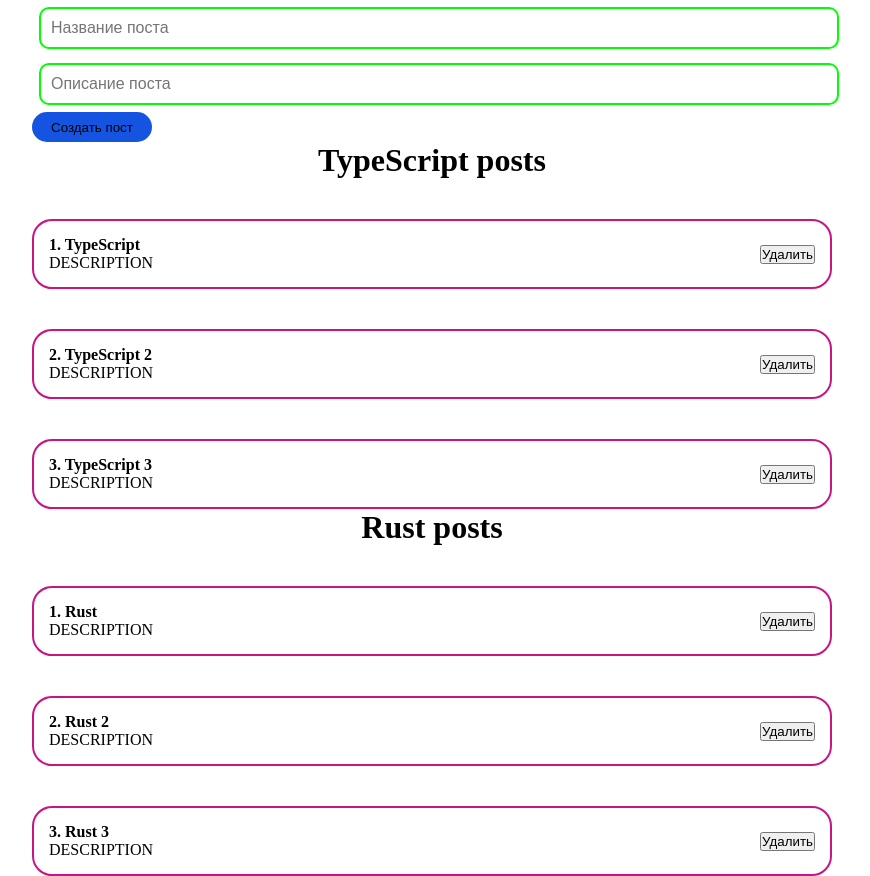
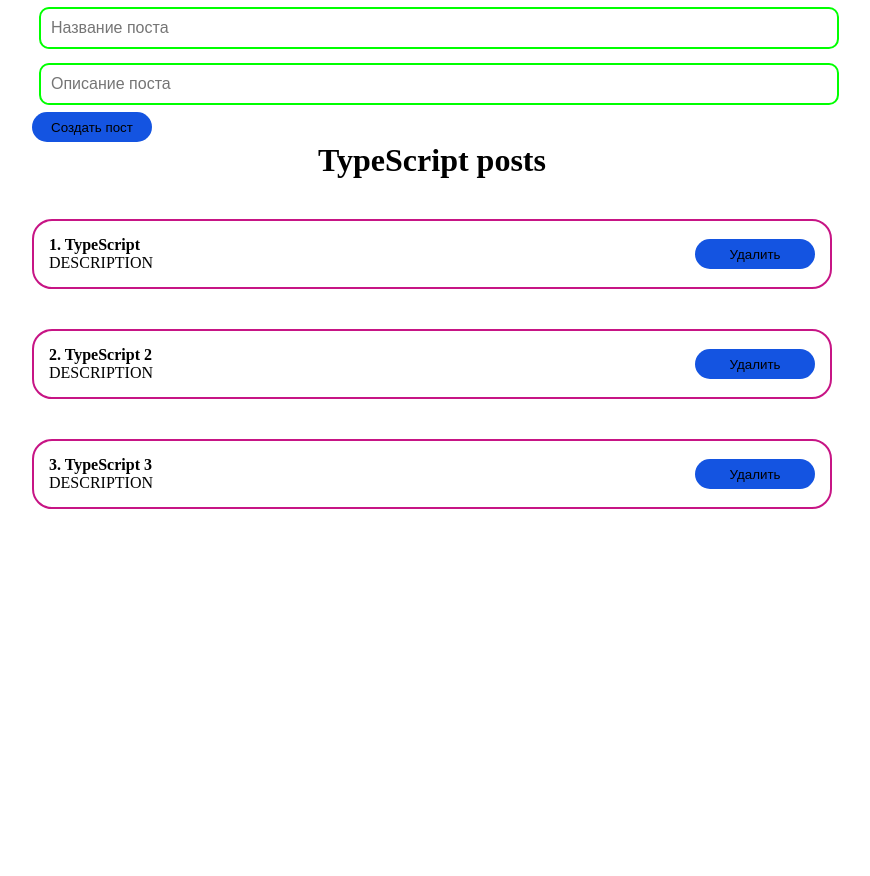
Before and after one commit to FarayW/react-learn-app, a React (Create React App) app: page / in a window 1280 px wide. Shown: the whole page, without its empty margins (208-1078 px from the left). After the commit the page ends 800 px from the top, so only its background shows below. Built offline with nearby package versions, Linux system fonts and the light colour scheme.

Commit message:
add posts funcitonal

```diff
--- a/src/App.js
+++ b/src/App.js
@@ -12,22 +12,39 @@
         {id: 3, title: 'TypeScript 3', content: 'DESCRIPTION'},
     ]);
 
-    const [posts2, setPosts2] = React.useState([
-        {id: 1, title: 'Rust', content: 'DESCRIPTION'},
-        {id: 2, title: 'Rust 2', content: 'DESCRIPTION'},
-        {id: 3, title: 'Rust 3', content: 'DESCRIPTION'},
-    ]);
 
 
+    const addNewPost = (e) => {
+        e.preventDefault();
+        const newPost = {
+            id: Date.now(),
+            title,
+            content,
+        }
+
+        console.log(newPost);
+
+        setPosts([...posts, newPost]);
+    }
+
+    const [title, setTitle] = React.useState('');
+    const [content, setContent] = React.useState('');
 
     return (<div className="App">
         <form>
-            <MyInput type="text" placeholder='Название поста'/>
-            <MyInput type="text" placeholder='Описание поста'/>
-            <MyButton>Создать пост</MyButton>
+            <MyInput
+                value={title}
+                onChange={(e) => setTitle(e.target.value)}
+                type="text"
+                placeholder='Название поста'/>
+            <MyInput
+                value={content}
+                onChange={(e) => setContent(e.target.value)}
+                type="text"
+                placeholder='Описание поста'/>
+            <MyButton onClick={addNewPost}>Создать пост</MyButton>
         </form>
         <PostList posts={posts} title={'TypeScript posts'} />
-        <PostList posts={posts2} title={'Rust posts'} />
     </div>);
 }
 
--- a/src/components/PostItem.jsx
+++ b/src/components/PostItem.jsx
@@ -1,4 +1,5 @@
 import React from 'react';
+import MyButton from "./UI/button/MyButton";
 
 const PostItem = (props) => {
     return (
@@ -10,7 +11,7 @@
                 </div>
             </div>
             <div className="postbtns">
-                <button className="btn">Удалить</button>
+                <MyButton>Удалить</MyButton>
             </div>
         </div>
     );
```
